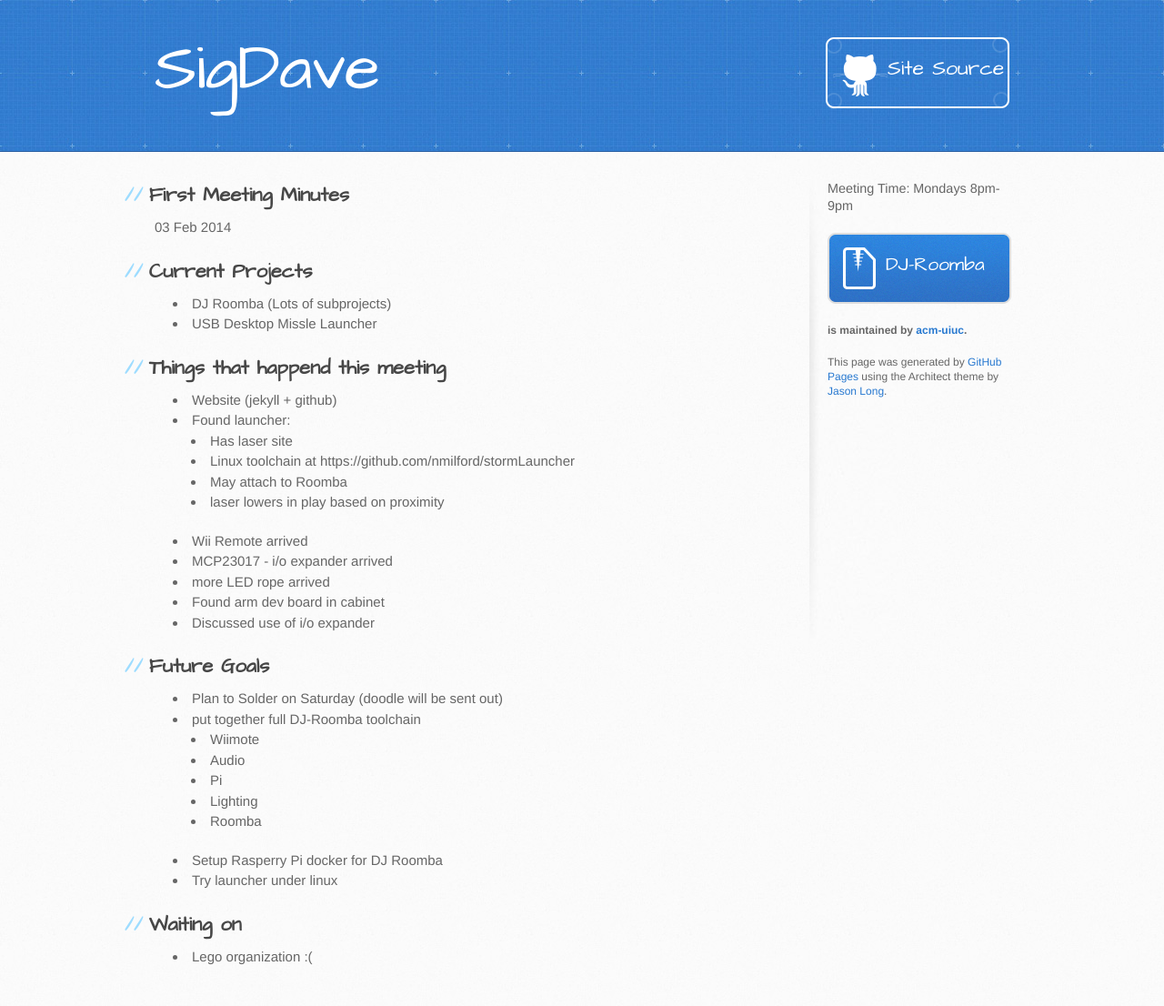
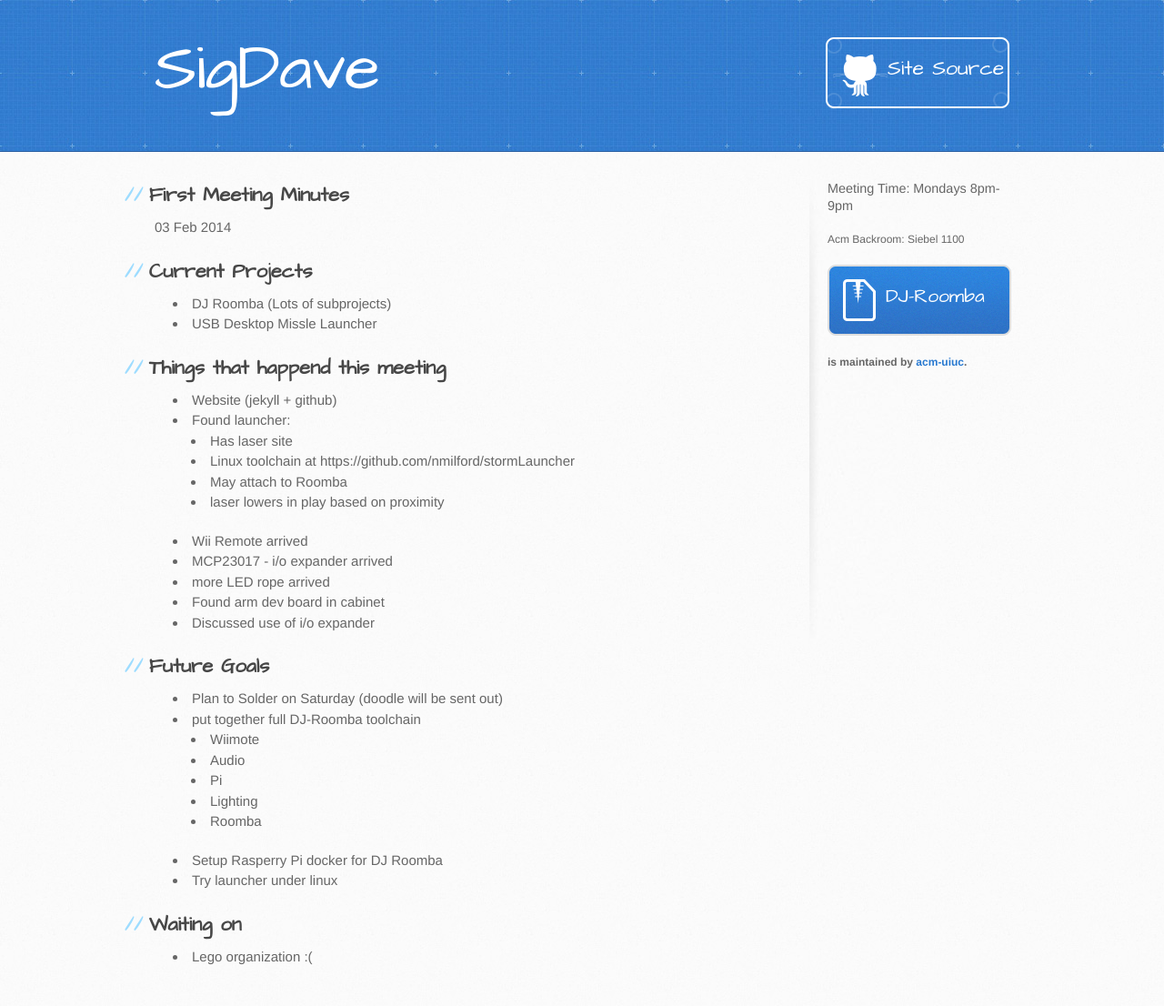
Before and after one commit to acm-uiuc/sigdave, a Jekyll site: the page built from _posts/2014-02-03-meeting-minutes-0.md, in a window 1280 px wide. Shown: the whole page at 91% size. Built offline with Jekyll 4.4.1, drawn with Linux system fonts in a browser that asks for light colours; Markdown is read by kramdown in place of the engine named in the settings.

```diff
--- a/_layouts/default.html
+++ b/_layouts/default.html
@@ -33,13 +33,11 @@
 
         <aside id="sidebar">
           <p class="meeting-time">Meeting Time: Mondays 8pm-9pm</p>
+          <p>Acm Backroom: Siebel 1100</p>
           <a href="https://github.com/acm-uiuc/dj-roomba" class="button">
             DJ-Roomba
           </a>
-
           <p class="repo-owner"><a href="https://github.com/acm-uiuc/sigdave"></a> is maintained by <a href="https://github.com/acm-uiuc">acm-uiuc</a>.</p>
-
-          <p>This page was generated by <a href="https://pages.github.com">GitHub Pages</a> using the Architect theme by <a href="https://twitter.com/jasonlong">Jason Long</a>.</p>
         </aside>
       </div>
     </div>
```
Also changed, not shown: _posts/2014-02-03-meeting-minutes-0.md (+0 -1 lines), _posts/2014-02-06-doodle-for-soldering-0.md (added, +7 -0 lines).
